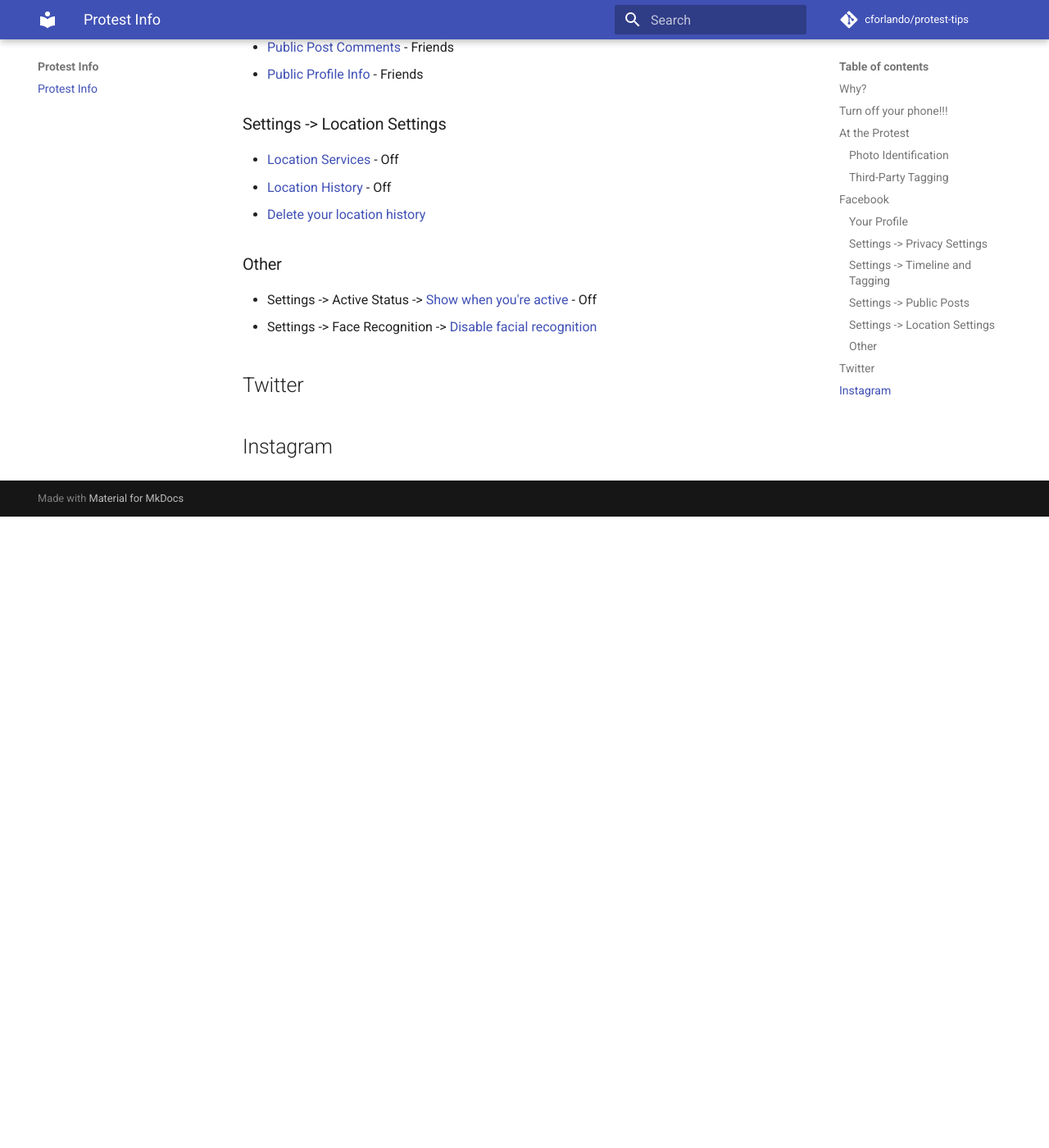
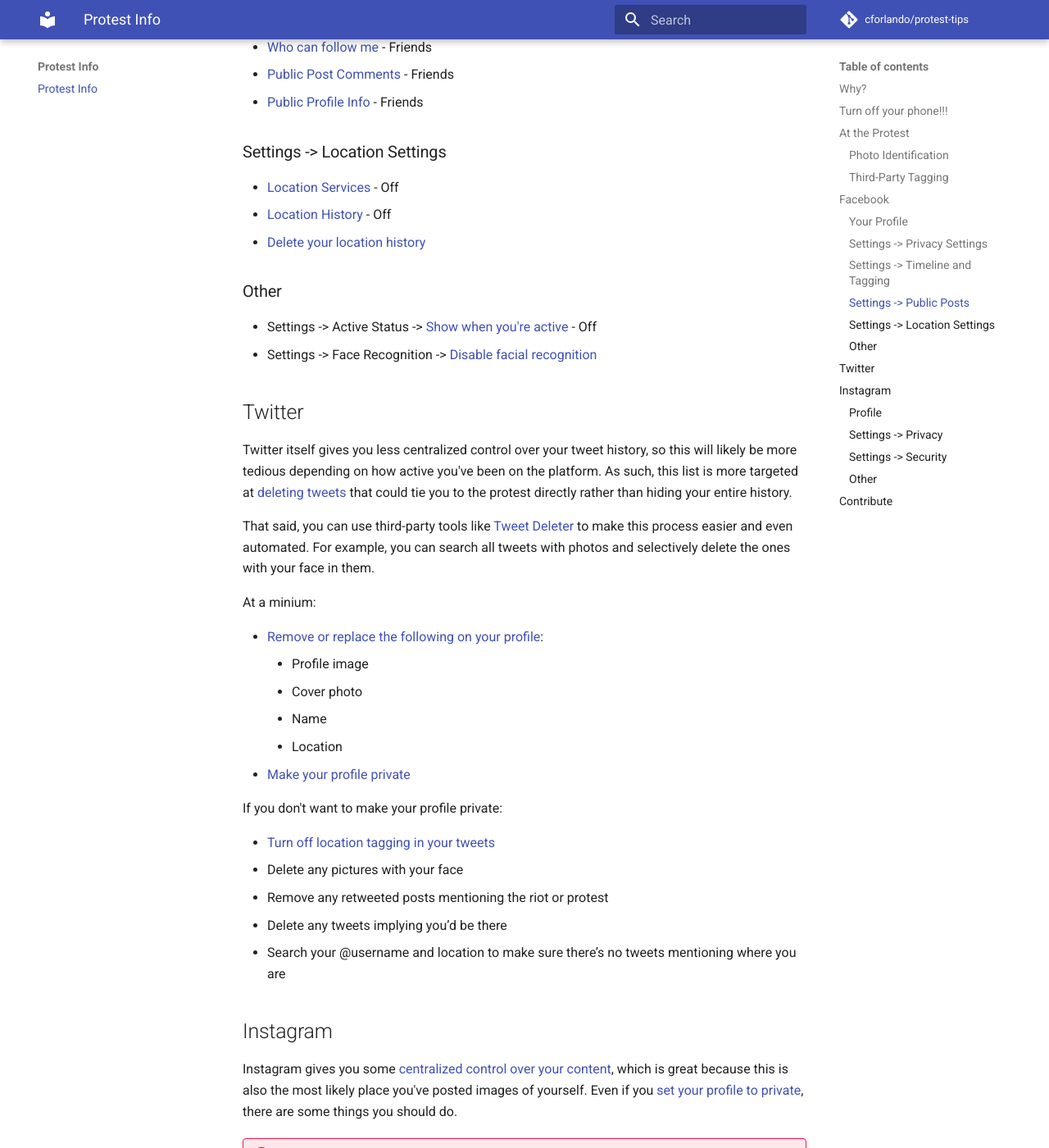
Before and after one commit to cforlando/protest-tips, an MkDocs documentation site: the page built from docs/index.md, in a window 1280 px wide and 1400 px high, scrolled down 4382 px. Shown: the whole window at 82% size. Built offline with MkDocs 1.6.1 and Material for MkDocs 9.7.7, drawn with Linux system fonts in a browser that asks for light colours; comment, search, counter and statistics services are not loaded; before the commit the page ends 5012 px from its top, so only the background shows below that; some of the changed text lies outside the part shown.

Commit message:
Add Twitter and Instagram

```diff
--- a/docs/index.md
+++ b/docs/index.md
@@ -44,6 +44,7 @@
 
 - Wear a face covering
 - Wear unmarked clothing. No logos. Preferably all black or white
+- Ripped clothing can be identifiable
 - Cover up any physically-identifying features like tattoos or hairstyles
 
 Covering clothing is also a good way to hide your emergency contact info drawn on your body. Nothing will out you faster than a clearly visible phone number even if it's not your own.
@@ -72,7 +73,7 @@
 [Parts of your profile](https://www.facebook.com/help/203805466323736) may always be searchable. It's important to remove or obscure the following information:
 
 - [Change your profile photo](https://www.facebook.com/help/163248423739693) to something unidentifiable
-- [Change your cover photo]()
+- [Change your cover photo](https://www.facebook.com/help/220070894714080)
 - [Untag yourself from all posts and photos](https://www.facebook.com/help/140906109319589) relevant to the protests
 - [Remove these from your profile's About section](https://www.facebook.com/help/353111348061173):
     - Work and Education
@@ -132,6 +133,64 @@
 
 ## Twitter
 
+Twitter itself gives you less centralized control over your tweet history, so this will likely be more tedious depending on how active you've been on the platform. As such, this list is more targeted at [deleting tweets](https://help.twitter.com/en/using-twitter/delete-tweets) that could tie you to the protest directly rather than hiding your entire history.
 
+That said, you can use third-party tools like [Tweet Deleter](https://tweetdeleter.com) to make this process easier and even automated. For example, you can search all tweets with photos and selectively delete the ones with your face in them.
+
+At a minium:
+
+- [Remove or replace the following on your profile](https://www.facebook.com/help/220070894714080):
+    - Profile image
+    - Cover photo
+    - Name
+    - Location
+- [Make your profile private](https://help.twitter.com/en/safety-and-security/how-to-make-twitter-private-and-public)
+
+If you don't want to make your profile private:
+
+- [Turn off location tagging in your tweets](https://help.twitter.com/en/using-twitter/tweet-location)
+- Delete any pictures with your face
+- Remove any retweeted posts mentioning the riot or protest
+- Delete any tweets implying you’d be there
+- Search your @username and location to make sure there’s no tweets mentioning where you are
 
 ## Instagram
+
+Instagram gives you some [centralized control over your content](https://help.instagram.com/116024195217477), which is great because this is also the most likely place you've posted images of yourself. Even if you [set your profile to private](https://help.instagram.com/448523408565555), there are some things you should do.
+
+!!! danger "Do not post stories!"
+    Stories don't just disappear. People can take screenshots and recordings leaving you with no way to control this content. While this can happen to any post, people are more likely to do this **because** of the ephemeral nature of stories.
+
+### Profile
+
+Like with Facebook, some information may always be public like your profile name. Whether or not you make your profile private, you should change or remove this information from your profile:
+
+- [Profile photo](https://help.instagram.com/557544397610546)
+- [Name and username](https://help.instagram.com/583107688369069)
+- Phone number
+- Bio
+- Website
+
+### Settings -> Privacy
+
+- [Account Privacy](https://help.instagram.com/448523408565555) - On
+- [Activity Status](https://help.instagram.com/1164377657035425) - Off
+- [Mentions](https://help.instagram.com/345505572238391) - No One
+- Story -> Sharing - Turn off everything
+- Tags -> [Allow Tags From](https://help.instagram.com/345505572238391) - No One
+- Tags -> [Manually Approve Tags](https://help.instagram.com/496738090375985) - On
+
+### Settings -> Security
+
+- [Apps and Websites](https://help.instagram.com/1144624522593085) - Remove all apps under Active and Expired
+- [Clear Search History](https://help.instagram.com/354860134605952) - Clear All
+
+### Other
+
+- Settings -> Account -> Linked Accounts -> [Unlink everything](https://help.instagram.com/536741816349927)
+
+## Contribute
+
+This site began with information from [this Twitter thread](https://mobile.twitter.com/senerbtac/status/1266552457829781504) and used with permission.
+
+We are constantly looking to add and update the information presented here. You can contribute by clicking the link in the very top right and submitting pull requests and issues.
```
